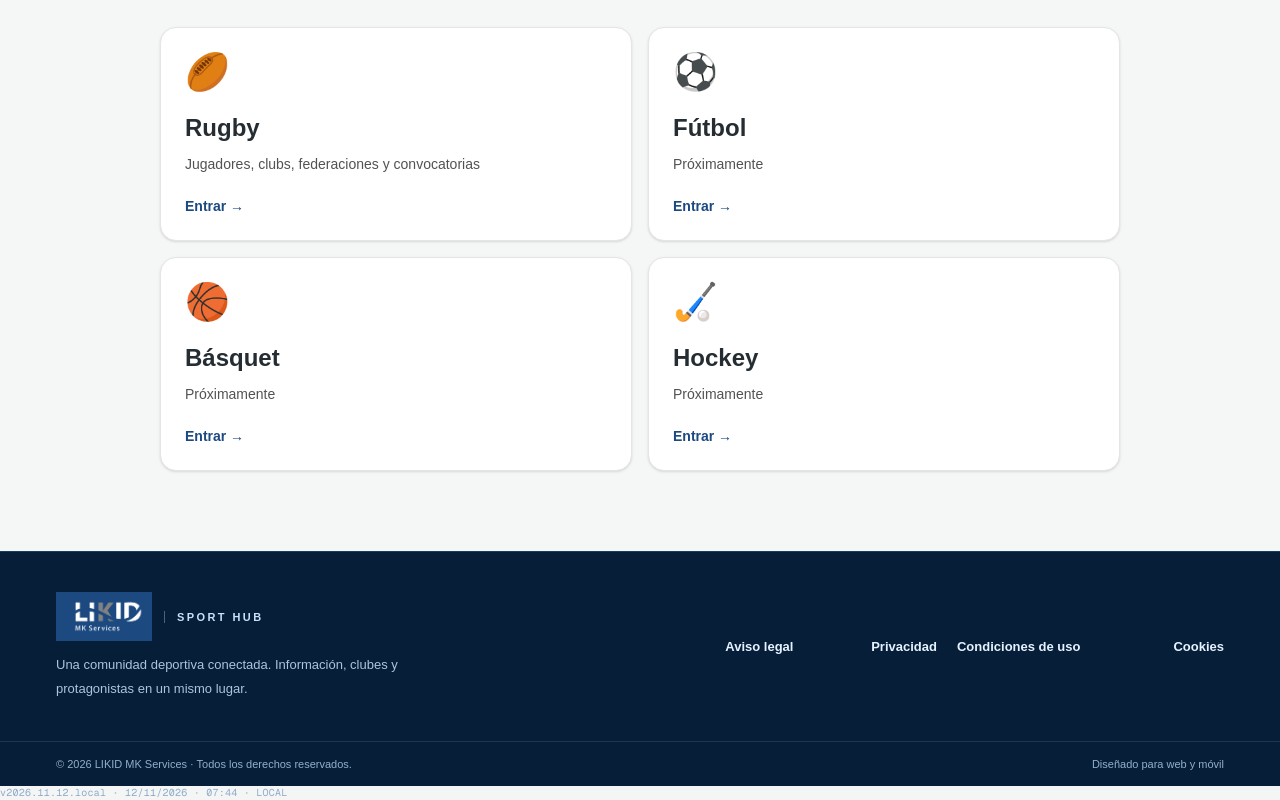
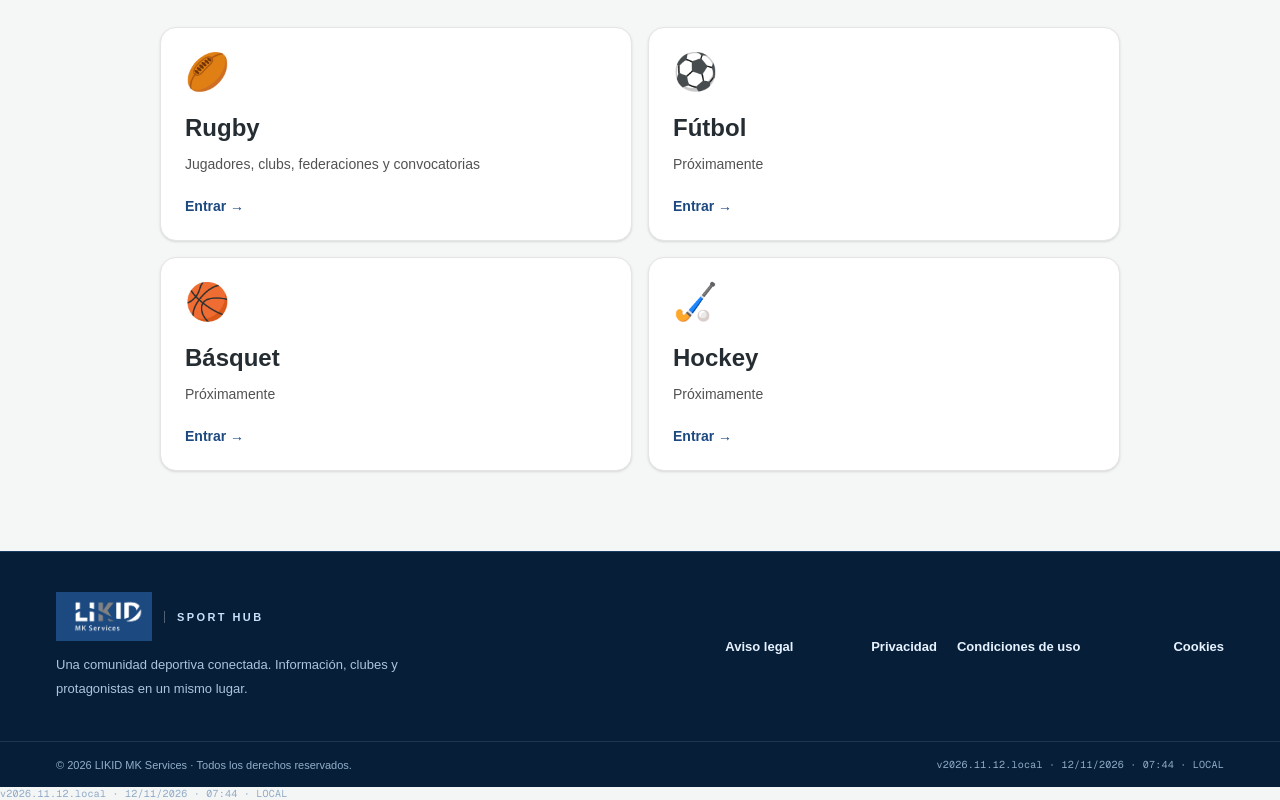
Before and after one commit to lluisbranas-cpu/ctrugby-data-manager-02, a Next.js app: page / in a window 1280 px wide. Shown: the part 370-1170 px from the top of the page. Built offline with nearby package versions, Linux system fonts and the light colour scheme; no server answers.

Commit message:
Integrar versión y entorno en pie legal común

```diff
--- a/app/components/legal-footer.tsx
+++ b/app/components/legal-footer.tsx
@@ -1,5 +1,6 @@
 import Link from "@/app/components/sport-link";
 import Image from "next/image";
+import { AppVersion } from "./app-version";
 
 /** Pie legal común. Los textos jurídicos se mantienen en sus rutas originales. */
 export function LegalFooter({ dataOrigin: _dataOrigin }: { dataOrigin: string }) {
@@ -23,7 +24,7 @@ export function LegalFooter({ dataOrigin: _dataOrigin }: { dataOrigin: string })
       <div className="border-t border-white/10">
         <div className="mx-auto flex max-w-[1440px] flex-wrap items-center justify-between gap-3 px-5 py-4 text-[11px] text-[#93afcb] sm:px-8 lg:px-14">
           <span>© {new Date().getFullYear()} LIKID MK Services · Todos los derechos reservados.</span>
-          <span>Diseñado para web y móvil</span>
+          <AppVersion />
         </div>
       </div>
     </footer>
```
